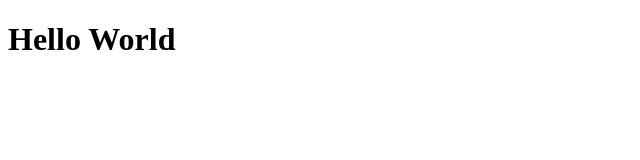
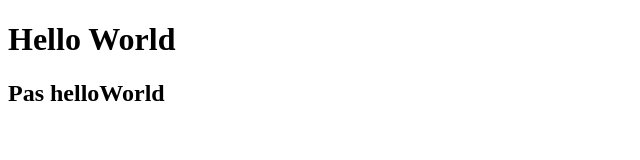
Before and after one commit to AudreySvart/Test-Git, a plain HTML site: page index.html in a window 1280 px wide. Shown: the whole page, without its empty margins (0-640 px from the left). Drawn offline with Linux system fonts and the light colour scheme.

Commit message:
Update index.html

```diff
--- a/index.html
+++ b/index.html
@@ -9,6 +9,7 @@
 <body>
     <main>
         <h1>Hello World</h1>
+        <h2>Pas helloWorld</h2>
     </main>
 
 </body>
```
